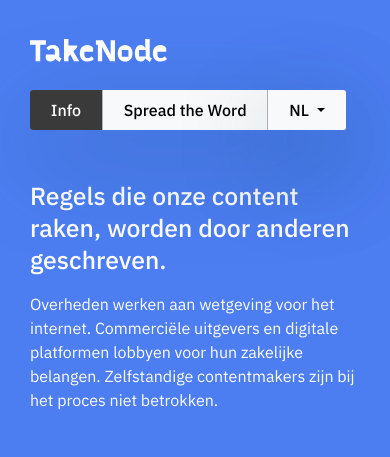
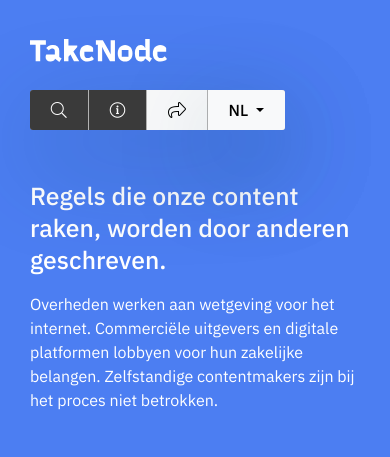
Before and after one commit to jeffreypisa/takenode, a PHP site: page /info.php in a window 390 px wide. Shown: the top 457 px of the page. Run offline with PHP 8.4, Linux system fonts and the light colour scheme.

Commit message:
Solution for menu on mobile

```diff
--- a/parts/header.php
+++ b/parts/header.php
@@ -4,8 +4,18 @@
 	</div>
 	<nav class="mod-nav">
 		<div class="btn-group" role="group" aria-label="Button group with nested dropdown">
-			<a href="info.php" class="btn btn-light <?php if ($activepage === 'info') { ?>active<?php } ?>">Info</a>
-			<a href="spreadtheword.php" class="btn btn-light <?php if ($activepage === 'spreadtheword') { ?>active<?php } ?>">Spread the Word</a>
+			<a href="info.php" class="btn btn-light <?php if ($activepage === 'info') { ?>active<?php } ?>">
+				<i class="fal fa-search d-md-none"></i>
+				<span class="d-none d-md-block">Search</span>
+			</a>
+			<a href="info.php" class="btn btn-light <?php if ($activepage === 'info') { ?>active<?php } ?>">
+				<i class="fal fa-info-circle d-md-none"></i>
+				<span class="d-none d-md-block">Info</span>
+			</a>
+			<a href="spreadtheword.php" class="btn btn-light <?php if ($activepage === 'spreadtheword') { ?>active<?php } ?>">
+				<i class="fal fa-share d-md-none"></i>
+				<span class="d-none d-md-block">Spread the Word</span>
+			</a>
 
 			<div class="btn-group" role="group">
 				<button id="btnGroupDrop1" type="button" class="btn btn-light dropdown-toggle" data-bs-toggle="dropdown" aria-expanded="false">
```
